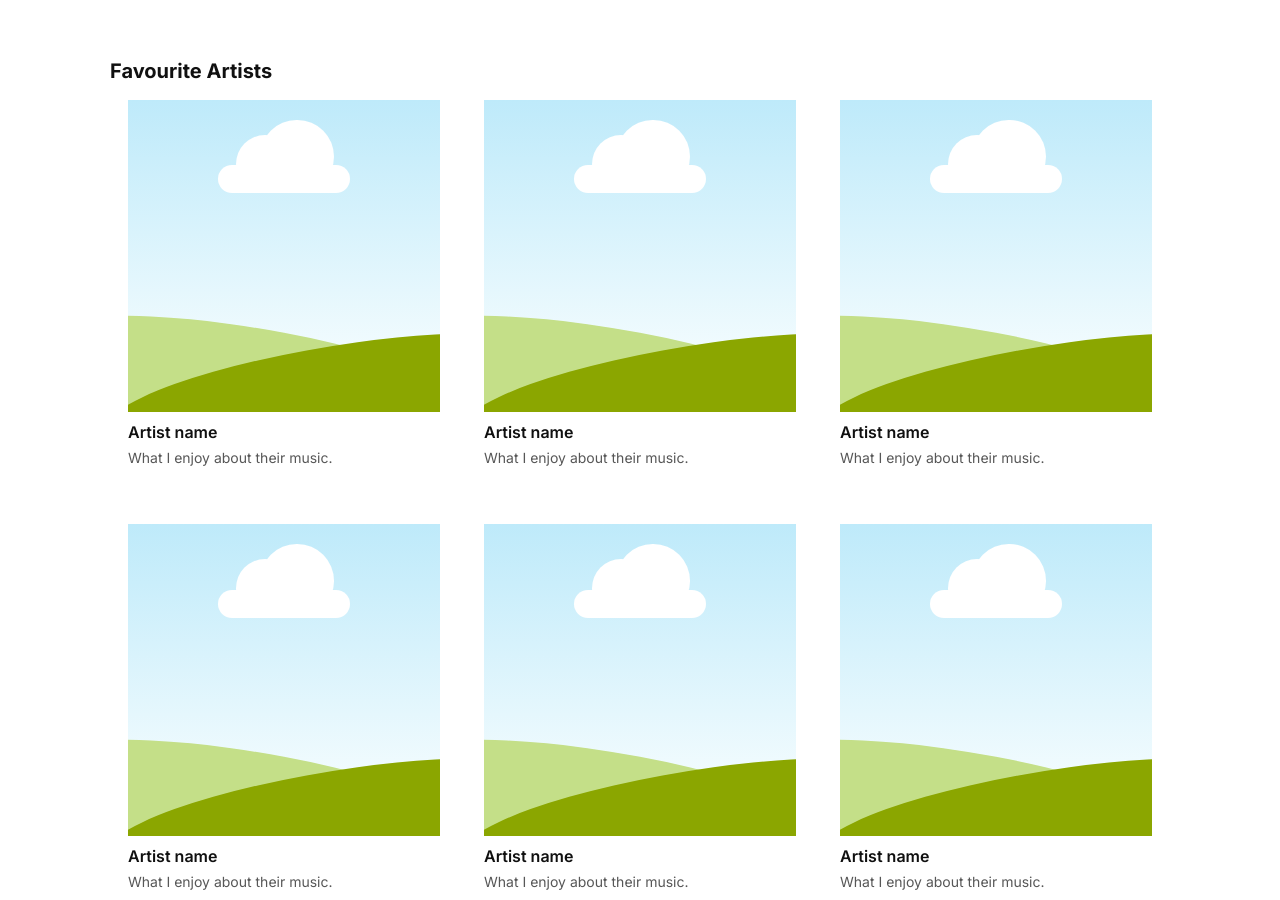
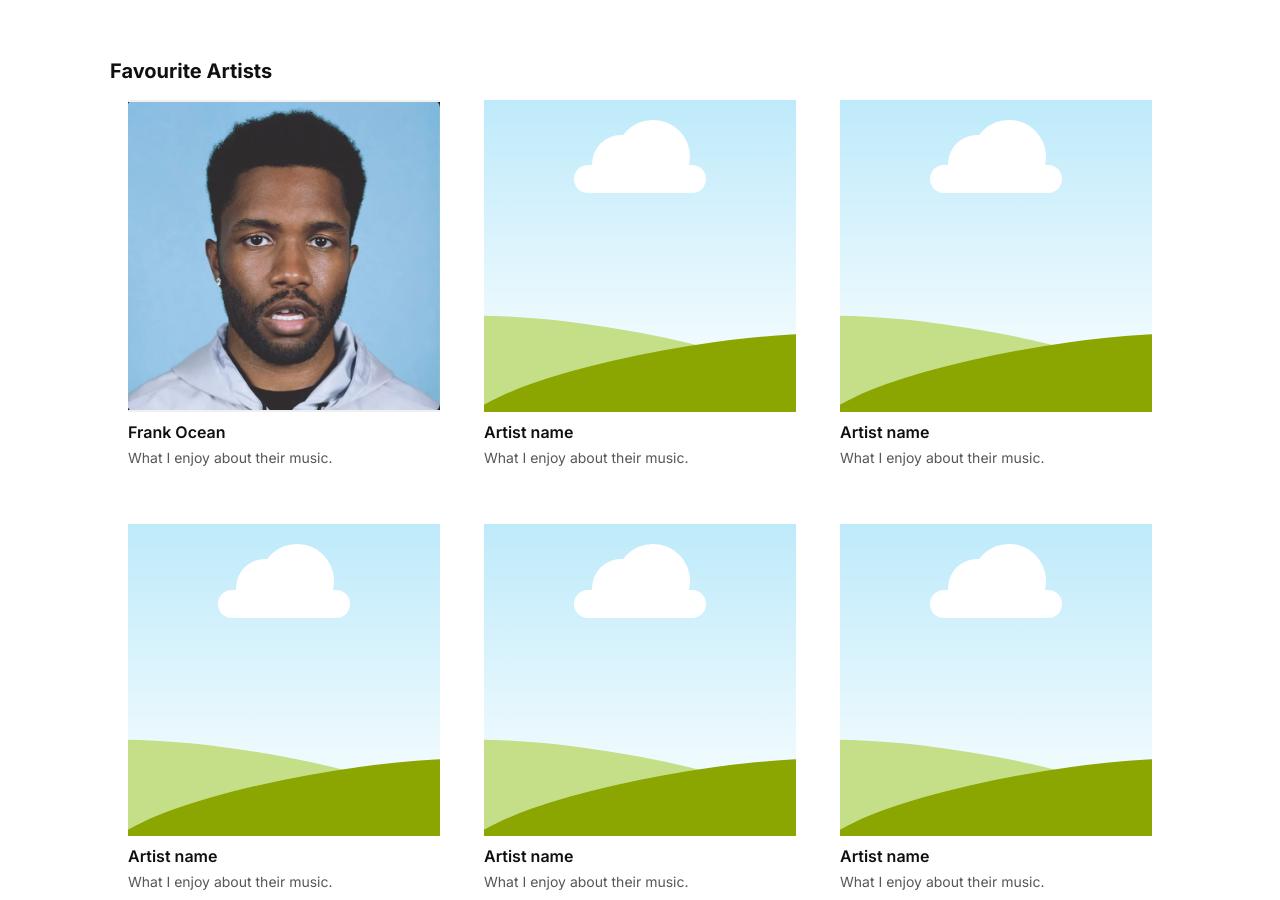
Before and after one commit to mdznm/PERSONAL-WEBSITE, a plain HTML site: page interest.html in a window 1280 px wide. Shown: the part 1310-2210 px from the top of the page. Drawn offline with nearby package versions, Linux system fonts and the light colour scheme.

Commit message:
update figcaptions for gallery photos

```diff
--- a/interest.html
+++ b/interest.html
@@ -94,14 +94,10 @@
         <h3 id="music-artists">Favourite Artists</h3>
         <div class="interest-detail-grid music-square-grid">
           <figure class="interest-example">
-            <a class="music-artist-link" href="https://open.spotify.com/artist/2h93pZq0e7k5yf4dywlkpM?si=xKKQsl4QRi6ZJQjRxsJLwg" target="_blank" rel="noopener noreferrer" aria-label="Open my first favourite artist on Spotify">
-              <div class="music-cover-placeholder" role="img" aria-label="Artist cover placeholder">
-                <span class="music-cover-cloud" aria-hidden="true"></span>
-                <span class="music-cover-hill music-cover-hill-back" aria-hidden="true"></span>
-                <span class="music-cover-hill music-cover-hill-front" aria-hidden="true"></span>
-              </div>
+            <a class="music-artist-link" href="https://open.spotify.com/artist/2h93pZq0e7k5yf4dywlkpM?si=xKKQsl4QRi6ZJQjRxsJLwg" target="_blank" rel="noopener noreferrer" aria-label="Open Frank Ocean on Spotify">
+              <img class="music-artist-cover" src="assets/interest/frank-ocean.webp" width="736" height="727" alt="Frank Ocean against a blue background" loading="lazy">
             </a>
-            <figcaption>Artist name
+            <figcaption>Frank Ocean
               <p>What I enjoy about their music.</p>
             </figcaption>
           </figure>
--- a/style.css
+++ b/style.css
@@ -687,6 +687,11 @@ img[src="assets/gallery/2026/photo-5.jpg"] { object-position: 50% 50%; }
 .music-playlist-grid { column-gap: 44px; }
 .music-playlist-link,
 .music-artist-link { display: block; }
+.interest-example img.music-artist-cover {
+  aspect-ratio: 1;
+  object-fit: contain;
+  background: #f0f0f0;
+}
 .interest-detail-grid.music-square-grid {
   grid-template-columns: repeat(3, minmax(0, 1fr));
   gap: 56px 44px;
```
Also changed, not shown: assets/interest/frank-ocean.webp (added).
